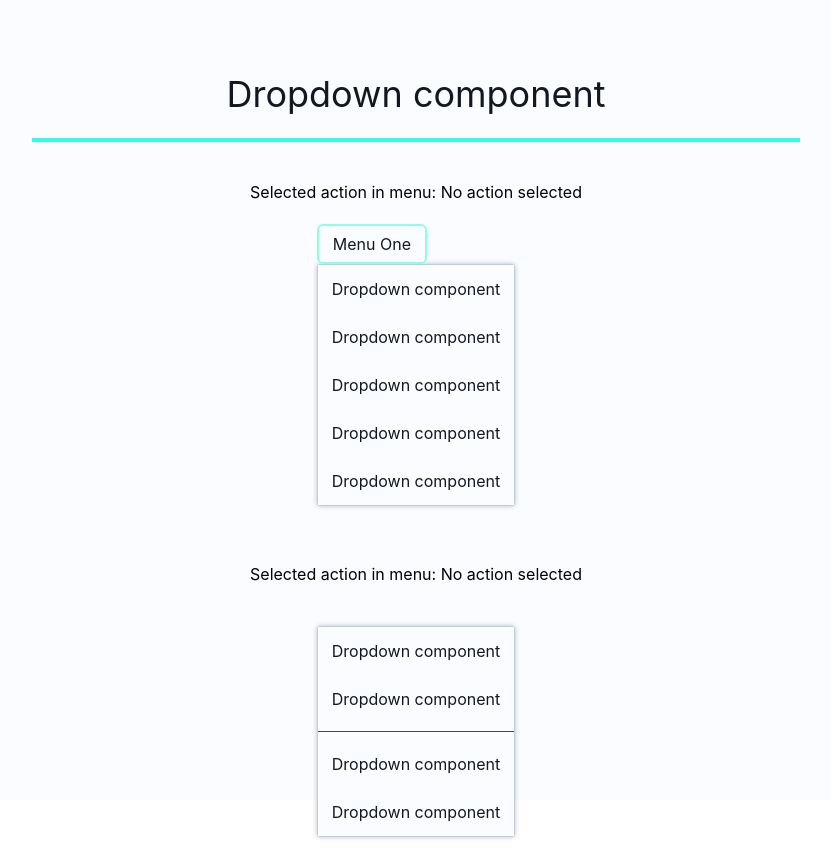
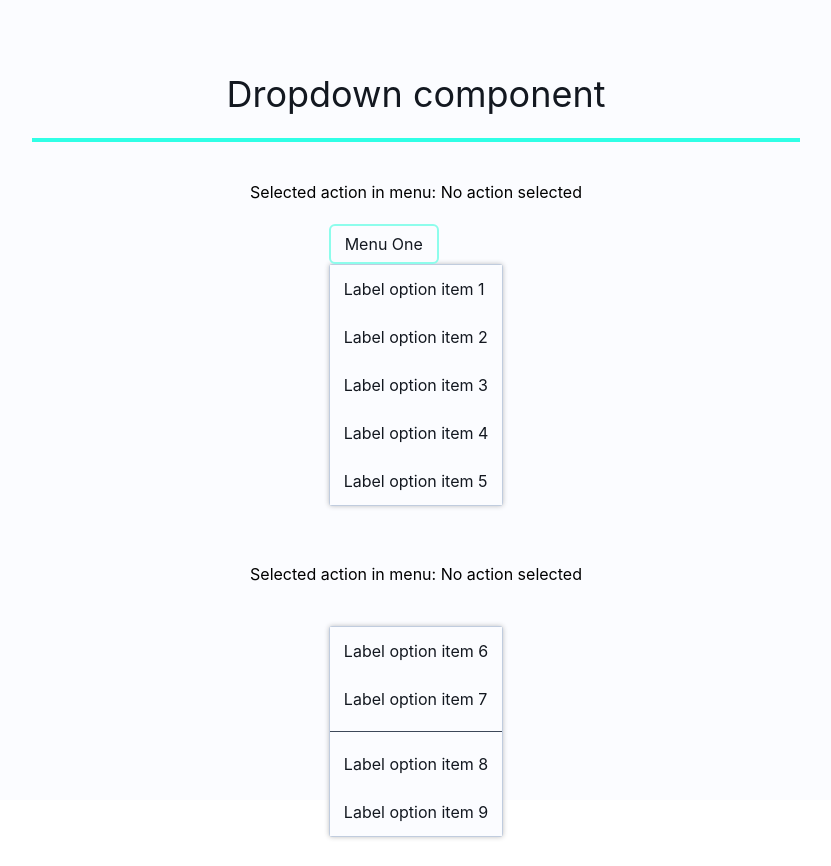
Before and after one commit to hebbeh/dropdown-showcase, a React (Create React App) app: page / in a window 1280 px wide. Shown: the whole page, without its empty margins (224-1055 px from the left). Built offline with nearby package versions, Linux system fonts and the light colour scheme; some icons are missing.

Commit message:
Tweaked the data shown in the dropdown examples

```diff
--- a/src/Routes/DropdownShowcaseRoute.tsx
+++ b/src/Routes/DropdownShowcaseRoute.tsx
@@ -101,7 +101,7 @@ export default function DropdownShowcaseRoute() {
             <Divider type="data" />
             <Space type="small" />
             <Dropdown.OptionList
-              options={dataToBePutInAMenuII}
+              options={dataToBePutInAMenuIII}
               onChange={() => handleSelectChange}
               renderItem={(onChange: any, option: any) => {
                 return (
@@ -124,14 +124,18 @@ export default function DropdownShowcaseRoute() {
 }
 
 const dataToBePutInAMenu = [
-  { label: 'Dropdown component', value: 'Action1' },
-  { label: 'Dropdown component', value: 'Action2' },
-  { label: 'Dropdown component', value: 'Action3' },
-  { label: 'Dropdown component', value: 'Action4' },
-  { label: 'Dropdown component', value: 'Action5' }
+  { label: 'Label option item 1', value: 'Action1' },
+  { label: 'Label option item 2', value: 'Action2' },
+  { label: 'Label option item 3', value: 'Action3' },
+  { label: 'Label option item 4', value: 'Action4' },
+  { label: 'Label option item 5', value: 'Action5' }
 ];
 
 const dataToBePutInAMenuII = [
-  { label: 'Dropdown component', value: 'Action6' },
-  { label: 'Dropdown component', value: 'Action7' }
+  { label: 'Label option item 6', value: 'Action6' },
+  { label: 'Label option item 7', value: 'Action7' }
 ];
+const dataToBePutInAMenuIII = [
+  { label: 'Label option item 8', value: 'Action6' },
+  { label: 'Label option item 9', value: 'Action7' }
+];
```
